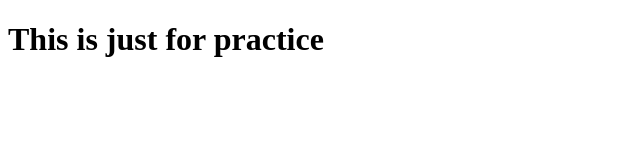
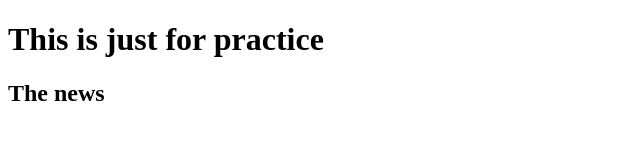
Before and after one commit to Alco80/test-reop, a plain HTML site: page index.html in a window 1280 px wide. Shown: the whole page, without its empty margins (0-640 px from the left). Drawn offline with Linux system fonts and the light colour scheme.

Commit message:
Update index.html
news upate

```diff
--- a/index.html
+++ b/index.html
@@ -10,6 +10,22 @@
 
 <body>
     <h1>This is just for practice</h1>
+    <main>
+        <section>
+            <h2>The news</h2>
+
+        </section>
+
+
+
+
+
+
+
+
+
+
+    </main>
 </body>
 
 </html>
```
